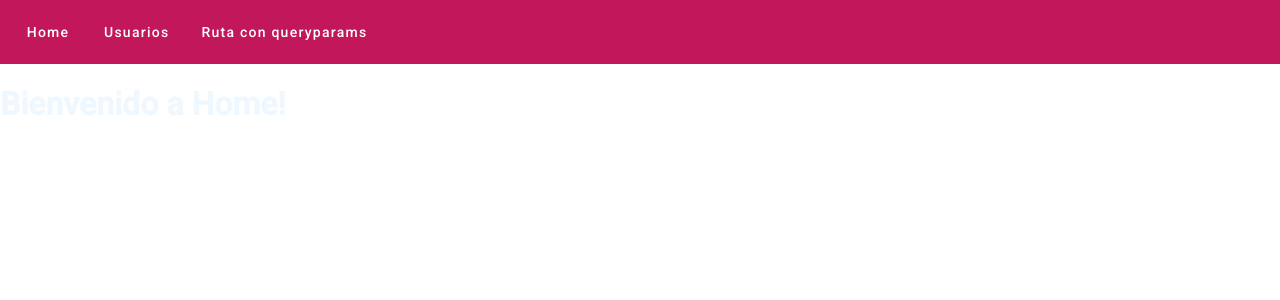
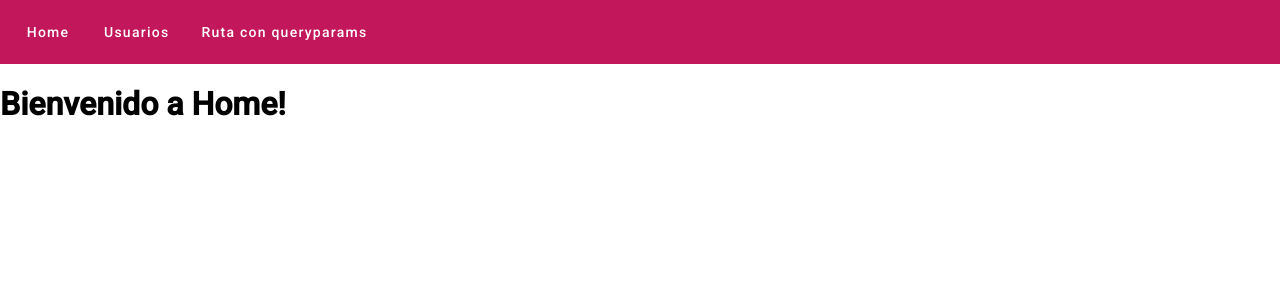
Before and after one commit to valpas312/practicaAngular, an Angular app: page /home in a window 1280 px wide. Shown: the top 300 px of the page. Built offline with nearby package versions, Linux system fonts and the light colour scheme.

Commit message:
detalle de colores

```diff
--- a/src/app/components/ruta/ruta.component.css
+++ b/src/app/components/ruta/ruta.component.css
@@ -2,4 +2,5 @@
     max-width: 400px;
     padding: 10px;
     margin-top: 10px;
+    color: aliceblue;
 }
--- a/src/styles.css
+++ b/src/styles.css
@@ -1,7 +1,7 @@
 /* You can add global styles to this file, and also import other style files */
 
 html, body { height: 100%; }
-body { margin: 0; font-family: Roboto, "Helvetica Neue", sans-serif; color: aliceblue; }
+body { margin: 0; font-family: Roboto, "Helvetica Neue", sans-serif; }
 app-ruta{
     display: flex;
     justify-content: center;
```
